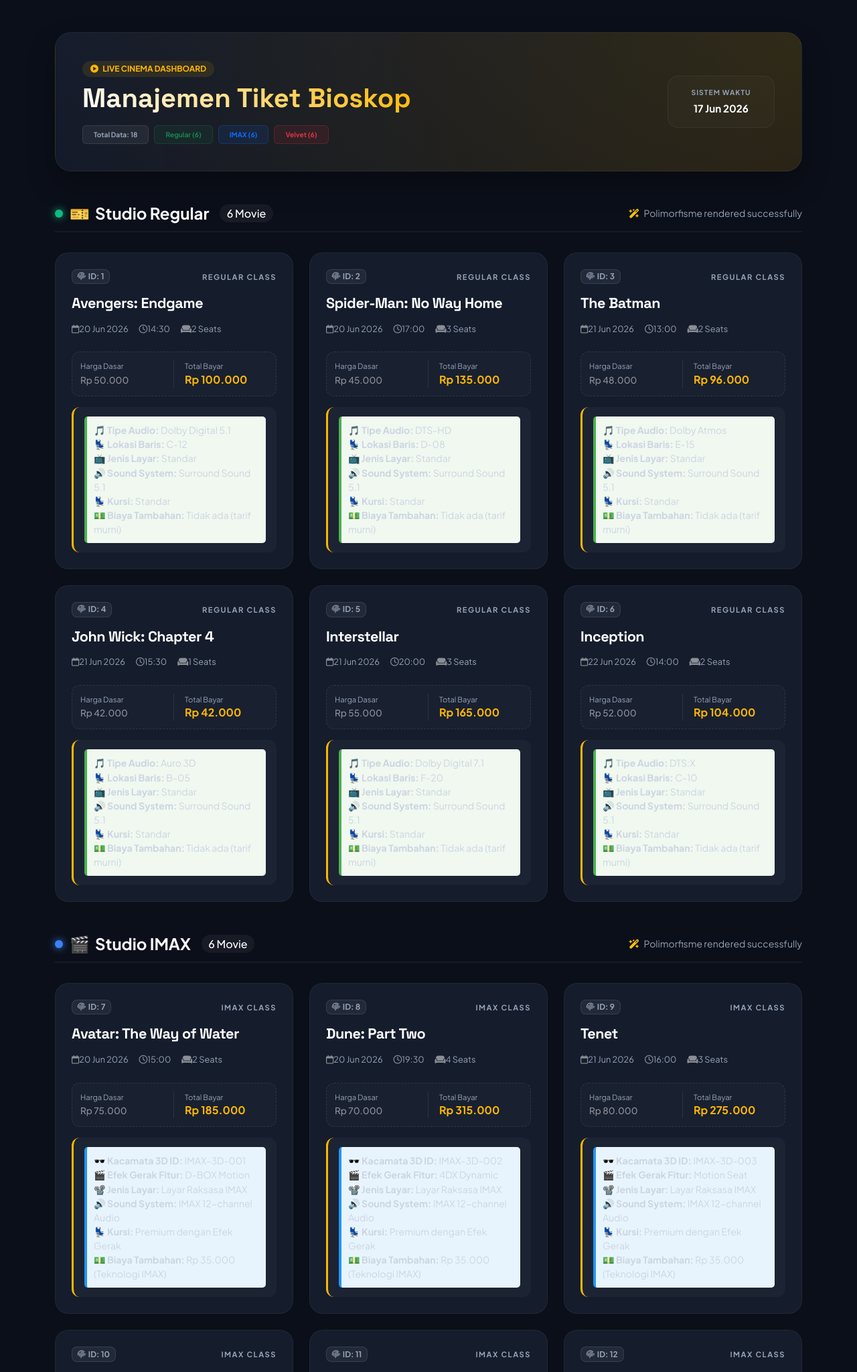
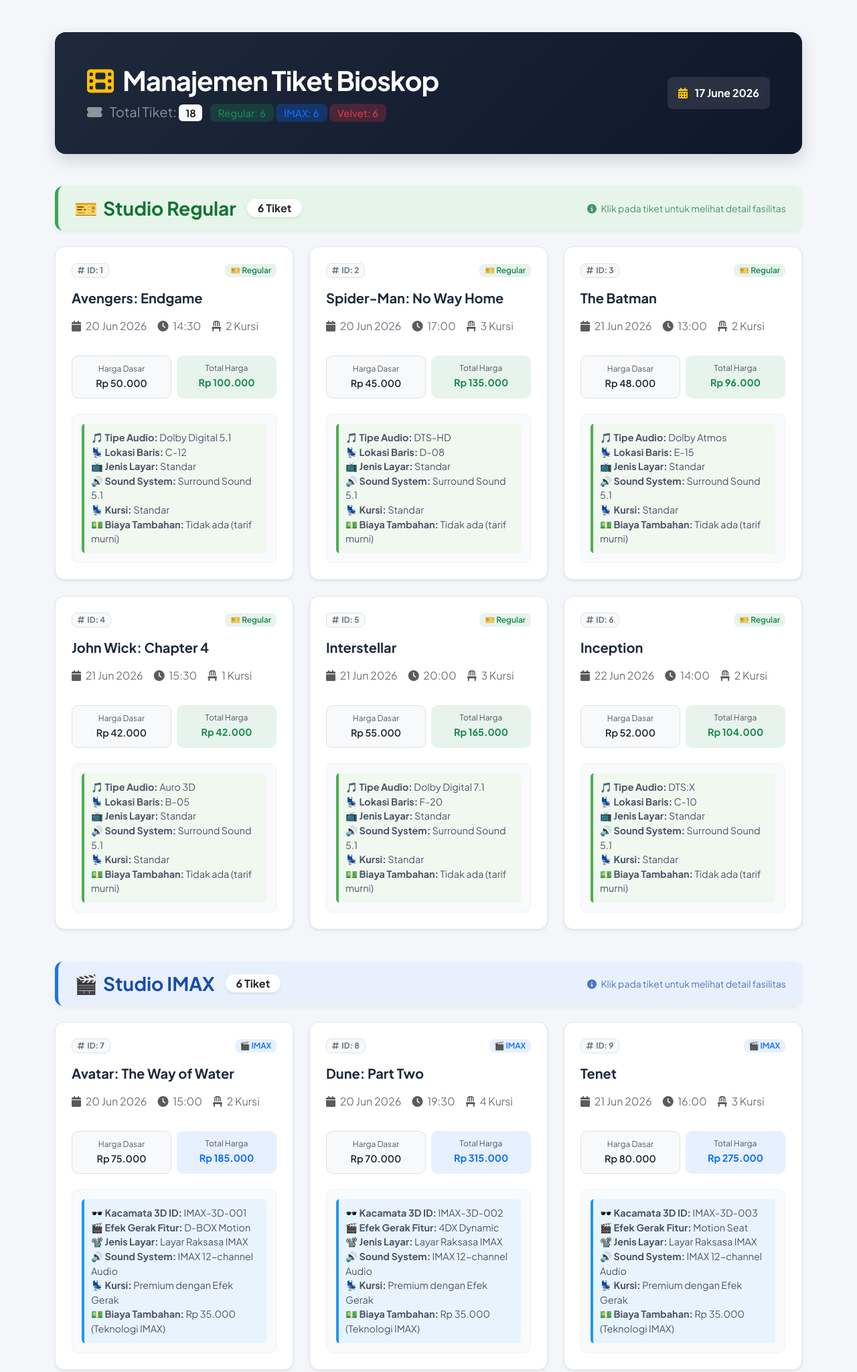
Before and after one commit to kristiana-gif/-Latihan_PBO_Kristana_Setyaningsih, a PHP site: page / in a window 1280 px wide. Shown: the top 2049 px of the page at 67% size. Run offline with PHP 8.4, Linux system fonts and the light colour scheme; data comes from the database, SQL or seed files in the repository.

Commit message:
[Tahap revisi] revisi tampilan indexnya ke-6x terakhir semoga

```diff
--- a/index.php
+++ b/index.php
@@ -111,141 +111,104 @@ function getStudioIcon($studio)
 
     <link rel="stylesheet" href="https://cdnjs.cloudflare.com/ajax/libs/font-awesome/6.4.0/css/all.min.css">
 
-    <link href="https://fonts.googleapis.com/css2?family=Plus+Jakarta+Sans:wght@400;500;600;700&family=Space+Grotesk:wght@500;700&display=swap" rel="stylesheet">
+    <link href="https://fonts.googleapis.com/css2?family=Plus+Jakarta+Sans:wght@400;500;600;700&display=swap" rel="stylesheet">
 
     <style>
-        :root {
-            --bg-main: #0b0f19;
-            --bg-card: #151c2c;
-            --bg-input: #1e2640;
-            --text-muted: #94a3b8;
-            --accent-gold: #ffb800;
+        body {
+            font-family: 'Plus Jakarta Sans', sans-serif;
+            background-color: #f4f6f9;
+            color: #2d3748;
         }
 
-        body {
-            font-family: 'Plus Jakarta Sans', sans-serif;
-            background-color: var(--bg-main);
-            color: #f8fafc;
-            overflow-x: hidden;
+        .header-panel {
+            background: linear-gradient(135deg, #1e293b, #0f172a);
+            box-shadow: 0 10px 25px rgba(15, 23, 42, 0.15);
         }
 
-        /* Glassmorphism Hero Header */
-        .hero-section {
-            background: radial-gradient(circle at top right, rgba(255, 184, 0, 0.15), transparent),
-                        linear-gradient(135deg, #151c2c, #0b0f19);
-            border: 1px solid rgba(255, 255, 255, 0.05);
-            border-radius: 24px;
-            padding: 40px;
-            box-shadow: 0 20px 40px rgba(0,0,0,0.3);
-        }
-
-        .main-title {
-            font-family: 'Space Grotesk', sans-serif;
-            font-weight: 700;
-            background: linear-gradient(45deg, #ffffff, #ffb800);
-            -webkit-background-clip: text;
-            -webkit-text-fill-color: transparent;
-        }
-
-        /* Studio Category Headers */
-        .studio-title-box {
+        .studio-header {
+            padding: 16px 24px;
+            border-radius: 12px;
+            margin-bottom: 24px;
             display: flex;
             align-items: center;
             justify-content: space-between;
-            padding-bottom: 12px;
-            margin-bottom: 30px;
-            border-bottom: 2px solid rgba(255, 255, 255, 0.05);
+            box-shadow: 0 4px 6px -1px rgba(0, 0, 0, 0.05);
         }
 
-        .studio-indicator {
-            display: inline-block;
-            width: 12px;
-            height: 12px;
-            border-radius: 50%;
-            margin-right: 10px;
+        /* Pewarnaan baru yang lebih teduh & premium (Pastel-ish) */
+        .studio-regular {
+            background-color: #e6f4ea;
+            border-left: 5px solid #34a853;
+            color: #137333;
         }
 
-        .indicator-regular { background-color: #10b981; box-shadow: 0 0 12px #10b981; }
-        .indicator-imax { background-color: #3b82f6; box-shadow: 0 0 12px #3b82f6; }
-        .indicator-velvet { background-color: #ef4444; box-shadow: 0 0 12px #ef4444; }
-
-        /* Cyber-Cinema Card Design */
-        .card-tiket {
-            background: var(--bg-card);
-            border: 1px solid rgba(255, 255, 255, 0.05);
-            border-radius: 20px;
-            transition: all 0.4s cubic-bezier(0.16, 1, 0.3, 1);
-            position: relative;
-            overflow: hidden;
+        .studio-imax {
+            background-color: #e8f0fe;
+            border-left: 5px solid #1a73e8;
+            color: #174ea6;
         }
 
-        .card-tiket::before {
-            content: '';
-            position: absolute;
-            top: 0; left: 0; width: 100%; height: 4px;
-            background: transparent;
-            transition: all 0.3s;
+        .studio-velvet {
+            background-color: #fce8e6;
+            border-left: 5px solid #d93025;
+            color: #a51d24;
         }
 
-        .card-regular:hover::before { background: #10b981; }
-        .card-imax:hover::before { background: #3b82f6; }
-        .card-velvet:hover::before { background: #ef4444; }
+        .fasilitas-box {
+            background: #f8fafc;
+            padding: 14px;
+            border-radius: 10px;
+            margin-top: 15px;
+            font-size: 0.9rem;
+            border: 1px solid #edf2f7;
+            color: #4a5568;
+        }
+
+        .fasilitas-box i {
+            width: 25px;
+            color: #4a5568;
+        }
+
+        .card-tiket {
+            border: 1px solid #e2e8f0;
+            border-radius: 14px;
+            transition: all 0.3s cubic-bezier(0.4, 0, 0.2, 1);
+            background: #ffffff;
+        }
 
         .card-tiket:hover {
-            transform: translateY(-8px) scale(1.01);
-            box-shadow: 0 30px 60px rgba(0, 0, 0, 0.4);
-            border-color: rgba(255, 255, 255, 0.15);
+            transform: translateY(-6px);
+            box-shadow: 0 20px 25px -5px rgba(0, 0, 0, 0.07), 0 10px 10px -5px rgba(0, 0, 0, 0.04);
+            border-color: #cbd5e1;
+        }
+
+        .badge-custom {
+            font-weight: 500;
+            padding: 6px 12px;
+            border-radius: 8px;
         }
 
         .film-title {
-            font-family: 'Space Grotesk', sans-serif;
             font-weight: 700;
-            font-size: 1.35rem;
-            color: #ffffff;
-            letter-spacing: -0.5px;
+            font-size: 1.25rem;
+            color: #1e293b;
+            line-height: 1.4;
         }
 
-        /* Neon Badges */
-        .badge-id {
-            background: rgba(255, 255, 255, 0.06);
-            color: var(--text-muted);
-            border: 1px solid rgba(255, 255, 255, 0.1);
+        .footer-custom {
+            margin-top: 50px;
+            padding: 30px;
+            background: #ffffff;
+            border-radius: 16px;
+            text-align: center;
+            box-shadow: 0 4px 6px -1px rgba(0, 0, 0, 0.05);
+            border: 1px solid #e2e8f0;
         }
 
-        /* Pricing Area styled like an admission ticket stub */
-        .ticket-stub-price {
-            background: rgba(255, 255, 255, 0.02);
-            border: 1px dashed rgba(255, 255, 255, 0.1);
-            border-radius: 12px;
-            padding: 12px;
-        }
-
-        /* Polymorphic Facilities Section */
-        .fasilitas-box {
-            background: rgba(255, 255, 255, 0.03);
-            padding: 14px 16px;
-            border-radius: 12px;
-            font-size: 0.88rem;
-            color: #cbd5e1;
-            border-left: 3px solid var(--accent-gold);
-        }
-
-        .fasilitas-box i {
-            color: var(--accent-gold);
-            margin-right: 8px;
-        }
-
-        /* Futuristic Footer */
-        .footer-custom {
-            margin-top: 80px;
-            padding: 40px;
-            background: var(--bg-card);
-            border-radius: 24px;
-            border: 1px solid rgba(255, 255, 255, 0.05);
-        }
-
-        .text-muted-custom {
-            color: var(--text-muted);
+        .price-box {
+            border-radius: 10px;
+            padding: 10px;
+            height: 100%;
         }
     </style>
 </head>
@@ -254,29 +217,25 @@ function getStudioIcon($studio)
     <div class="container py-5">
         <div class="row mb-5">
             <div class="col-12">
-                <div class="hero-section text-white">
-                    <div class="d-flex justify-content-between align-items-center flex-wrap gap-4">
+                <div class="header-panel text-white p-5 rounded-4">
+                    <div class="d-flex justify-content-between align-items-center flex-wrap gap-3">
                         <div>
-                            <span class="badge mb-2 text-uppercase tracking-wider" style="background: rgba(255,184,0,0.1); color: var(--accent-gold); font-size: 0.75rem; font-weight:700; padding: 6px 12px; border-radius: 20px;">
-                                <i class="fas fa-circle-play me-1"></i> Live Cinema Dashboard
-                            </span>
-                            <h1 class="display-6 main-title mb-2">
-                                Manajemen Tiket Bioskop
+                            <h1 class="fw-bold mb-2" style="letter-spacing: -1px;">
+                                <i class="fas fa-film text-warning me-2"></i> Manajemen Tiket Bioskop
                             </h1>
-                            <div class="d-flex flex-wrap gap-2 mt-3" style="font-size: 0.85rem;">
-                                <span class="badge badge-id py-2 px-3">Total Data: <strong><?= count($dataTiket) ?></strong></span>
-                                <span class="badge bg-success bg-opacity-10 text-success border border-success border-opacity-25 py-2 px-3">Regular (<?= count($tikets['Regular']) ?>)</span>
-                                <span class="badge bg-primary bg-opacity-10 text-primary border border-primary border-opacity-25 py-2 px-3">IMAX (<?= count($tikets['IMAX']) ?>)</span>
-                                <span class="badge bg-danger bg-opacity-10 text-danger border border-danger border-opacity-25 py-2 px-3">Velvet (<?= count($tikets['Velvet']) ?>)</span>
-                            </div>
+                            <p class="text-white-50 lead mb-0">
+                                <i class="fas fa-ticket-alt me-2"></i>
+                                Total Tiket: <span class="badge bg-light text-dark fw-bold"><?= count($dataTiket) ?></span>
+                                <span class="ms-2 badge bg-success bg-opacity-25 text-success badge-custom">Regular: <?= count($tikets['Regular']) ?></span>
+                                <span class="badge bg-primary bg-opacity-25 text-primary badge-custom">IMAX: <?= count($tikets['IMAX']) ?></span>
+                                <span class="badge bg-danger bg-opacity-25 text-danger badge-custom">Velvet: <?= count($tikets['Velvet']) ?></span>
+                            </p>
                         </div>
                         <div>
-                            <div class="p-3 text-center rounded-4 border" style="background: rgba(255,255,255,0.02); border-color: rgba(255,255,255,0.05) !important; min-width: 160px;">
-                                <small class="text-muted-custom d-block mb-1 text-uppercase fw-bold" style="font-size: 0.65rem; letter-spacing: 1px;">Sistem Waktu</small>
-                                <span class="fw-bold text-white" style="font-size: 0.95rem;">
-                                    <?= date('d M Y') ?>
-                                </span>
-                            </div>
+                            <span class="badge bg-blur text-white p-3 fs-6 rounded-3" style="background: rgba(255,255,255,0.1); backdrop-filter: blur(5px);">
+                                <i class="fas fa-calendar-alt text-warning me-2"></i>
+                                <?= date('d F Y') ?>
+                            </span>
                         </div>
                     </div>
                 </div>
@@ -287,31 +246,34 @@ function getStudioIcon($studio)
             <?php if (!empty($tikets[$studio])): ?>
                 <div class="row mb-5">
                     <div class="col-12">
-                        <div class="studio-title-box">
-                            <h3 class="mb-0 fw-bold fs-4 d-flex align-items-center">
-                                <span class="studio-indicator indicator-<?= strtolower($studio) ?>"></span>
-                                <?= getStudioIcon($studio) ?> <span class="ms-2">Studio <?= $studio ?></span>
-                                <span class="badge rounded-pill ms-3 fs-6" style="background: rgba(255,255,255,0.05); color:#ffffff; font-weight: 500;">
-                                    <?= count($tikets[$studio]) ?> Movie
-                                </span>
-                            </h3>
-                            <small class="text-muted-custom d-none d-md-inline-block">
-                                <i class="fa-solid fa-wand-magic-sparkles text-warning me-1"></i> Polimorfisme rendered successfully
-                            </small>
+                        <div class="studio-header studio-<?= strtolower($studio) ?>">
+                            <div>
+                                <h3 class="mb-0 fw-bold d-flex align-items-center gap-2">
+                                    <span><?= getStudioIcon($studio) ?></span> Studio <?= $studio ?>
+                                    <span class="badge bg-white text-dark fs-6 ms-2 shadow-sm rounded-pill px-3">
+                                        <?= count($tikets[$studio]) ?> Tiket
+                                    </span>
+                                </h3>
+                            </div>
+                            <div class="d-none d-sm-block">
+                                <small class="opacity-75">
+                                    <i class="fas fa-info-circle me-1"></i>
+                                    Klik pada tiket untuk melihat detail fasilitas
+                                </small>
+                            </div>
                         </div>
 
                         <div class="row g-4">
                             <?php foreach ($tikets[$studio] as $tiket): ?>
                                 <div class="col-md-6 col-lg-4">
-                                    <div class="card card-tiket card-<?= strtolower($studio) ?> h-100">
+                                    <div class="card card-tiket shadow-sm h-100">
                                         <div class="card-body d-flex flex-column p-4">
-
                                             <div class="d-flex justify-content-between align-items-center mb-3">
-                                                <span class="badge badge-id px-2.5 py-1.5 rounded-3" style="font-size: 0.75rem;">
-                                                    <i class="fas fa-fingerprint me-1"></i>ID: <?= $tiket->getIdTiket() ?>
+                                                <span class="badge bg-light text-secondary border px-2.5 py-1.5 rounded-3">
+                                                    <i class="fas fa-hashtag me-1"></i>ID: <?= $tiket->getIdTiket() ?>
                                                 </span>
-                                                <span class="text-uppercase fw-bold text-muted-custom" style="font-size: 0.7rem; letter-spacing: 1.5px;">
-                                                    <?= $studio ?> Class
+                                                <span class="badge bg-<?= getBadgeColor($studio) ?> bg-opacity-10 text-<?= getBadgeColor($studio) ?> fw-semibold px-2.5 py-1.5 rounded-3">
+                                                    <?= getStudioIcon($studio) ?> <?= $studio ?>
                                                 </span>
                                             </div>
 
@@ -319,23 +281,25 @@ function getStudioIcon($studio)
                                                 <?= htmlspecialchars($tiket->getNamaFilm()) ?>
                                             </h5>
 
-                                            <div class="mb-4 text-muted-custom" style="font-size: 0.8rem;">
+                                            <div class="mb-4 text-secondary fs-7">
                                                 <div class="d-flex flex-wrap gap-3">
-                                                    <span><i class="fa-regular fa-calendar me-1.5 text-white-50"></i><?= date('d M Y', strtotime($tiket->getJadwalTayang())) ?></span>
-                                                    <span><i class="fa-regular fa-clock me-1.5 text-white-50"></i><?= date('H:i', strtotime($tiket->getJadwalTayang())) ?></span>
-                                                    <span><i class="fa-solid fa-couch me-1.5 text-white-50"></i><?= $tiket->getJumlahKursi() ?> Seats</span>
+                                                    <span><i class="fas fa-calendar text-muted me-1"></i> <?= date('d M Y', strtotime($tiket->getJadwalTayang())) ?></span>
+                                                    <span><i class="fas fa-clock text-muted me-1"></i> <?= date('H:i', strtotime($tiket->getJadwalTayang())) ?></span>
+                                                    <span><i class="fas fa-chair text-muted me-1"></i> <?= $tiket->getJumlahKursi() ?> Kursi</span>
                                                 </div>
                                             </div>
 
-                                            <div class="ticket-stub-price mt-auto mb-3">
-                                                <div class="row align-items-center">
-                                                    <div class="col-6 border-end border-secondary border-opacity-25">
-                                                        <small class="text-muted-custom d-block" style="font-size: 0.7rem;">Harga Dasar</small>
-                                                        <span class="text-white-50 fw-medium" style="font-size: 0.85rem;"><?= formatRupiah($tiket->getHargaDasarTiket()) ?></span>
+                                            <div class="row g-2 mb-2 mt-auto">
+                                                <div class="col-6">
+                                                    <div class="price-box border bg-light text-center">
+                                                        <small class="text-muted d-block" style="font-size: 0.75rem;">Harga Dasar</small>
+                                                        <span class="fw-semibold text-dark" style="font-size: 0.9rem;"><?= formatRupiah($tiket->getHargaDasarTiket()) ?></span>
                                                     </div>
-                                                    <div class="col-6 ps-3">
-                                                        <small class="text-muted-custom d-block" style="font-size: 0.7rem;">Total Bayar</small>
-                                                        <span class="fw-bold" style="font-size: 1rem; color: var(--accent-gold);">
+                                                </div>
+                                                <div class="col-6">
+                                                    <div class="price-box text-center <?= $studio == 'Regular' ? 'bg-success bg-opacity-10' : ($studio == 'IMAX' ? 'bg-primary bg-opacity-10' : 'bg-danger bg-opacity-10') ?>">
+                                                        <small class="text-muted d-block" style="font-size: 0.75rem;">Total Harga</small>
+                                                        <span class="fw-bold <?= $studio == 'Regular' ? 'text-success' : ($studio == 'IMAX' ? 'text-primary' : 'text-danger') ?>" style="font-size: 0.9rem;">
                                                             <?= formatRupiah($tiket->hitungTotalHarga()) ?>
                                                         </span>
                                                     </div>
@@ -345,7 +309,6 @@ function getStudioIcon($studio)
                                             <div class="fasilitas-box">
                                                 <?php $tiket->tampilkanInfoFasilitas(); ?>
                                             </div>
-
                                         </div>
                                     </div>
                                 </div>
@@ -357,34 +320,31 @@ function getStudioIcon($studio)
         <?php endforeach; ?>
 
         <div class="footer-custom">
-            <div class="row g-4 text-center text-md-start">
+            <div class="row g-3">
                 <div class="col-md-4">
-                    <h6 class="fw-bold text-white mb-2"><i class="fas fa-layer-group text-warning me-2"></i>Arsitektur Proyek</h6>
-                    <small class="text-muted-custom d-block mb-1">Tahap 6 - Polimorfisme View</small>
-                    <small class="badge bg-white bg-opacity-5 text-muted-custom">PHP Object Oriented</small>
+                    <h6 class="fw-bold text-dark"><i class="fas fa-code text-primary me-2"></i>Tahap 6 - View</h6>
+                    <small class="text-muted">Implementasi Polimorfisme PHP</small>
                 </div>
                 <div class="col-md-4">
-                    <h6 class="fw-bold text-white mb-2"><i class="fas fa-chart-pie text-warning me-2"></i>Alokasi Objek</h6>
-                    <small class="text-muted-custom d-block">
-                        Reg: <?= count($tikets['Regular']) ?> Slot |
-                        IMAX: <?= count($tikets['IMAX']) ?> Slot |
-                        Velvet: <?= count($tikets['Velvet']) ?> Slot
+                    <h6 class="fw-bold text-dark"><i class="fas fa-ticket text-danger me-2"></i>Total Tiket</h6>
+                    <small class="text-muted">
+                        Regular: <?= count($tikets['Regular']) ?> |
+                        IMAX: <?= count($tikets['IMAX']) ?> |
+                        Velvet: <?= count($tikets['Velvet']) ?>
                     </small>
                 </div>
                 <div class="col-md-4">
-                    <h6 class="fw-bold text-white mb-2"><i class="fas fa-database text-warning me-2"></i>Sumber Data</h6>
-                    <small class="text-muted-custom text-break d-block" style="font-size: 0.8rem;">
+                    <h6 class="fw-bold text-dark"><i class="fas fa-database text-success me-2"></i>Database</h6>
+                    <small class="text-muted text-break">
                         db_latihan_pbo_trpl1b_kristiana_setyaningsih
                     </small>
                 </div>
             </div>
-            <hr class="my-4 rgba(255,255,255,0.05)" style="border-color: rgba(255,255,255,0.05) !important;">
-            <div class="text-center">
-                <small class="text-muted-custom" style="font-size: 0.8rem;">
-                    <i class="fas fa-graduation-cap me-1"></i>
-                    Praktikum PBO &bull; Sistem Manajemen Tiket Bioskop Modern
-                </small>
-            </div>
+            <hr class="my-4 text-muted opacity-25">
+            <small class="text-muted fw-medium">
+                <i class="fas fa-graduation-cap me-1 text-secondary"></i>
+                Praktikum PBO - Sistem Manajemen Tiket & Fasilitas Studio Bioskop
+            </small>
         </div>
     </div>
 
```
